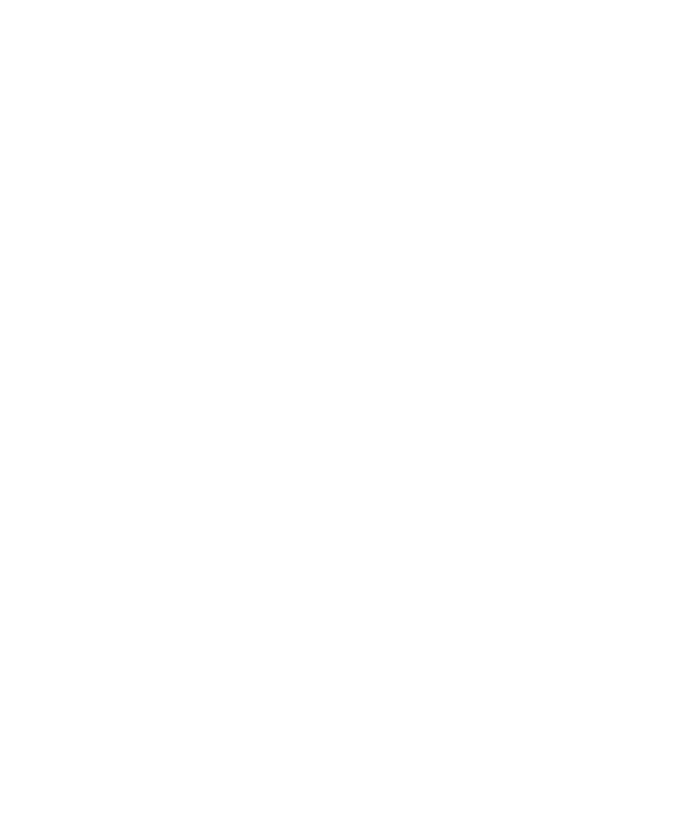
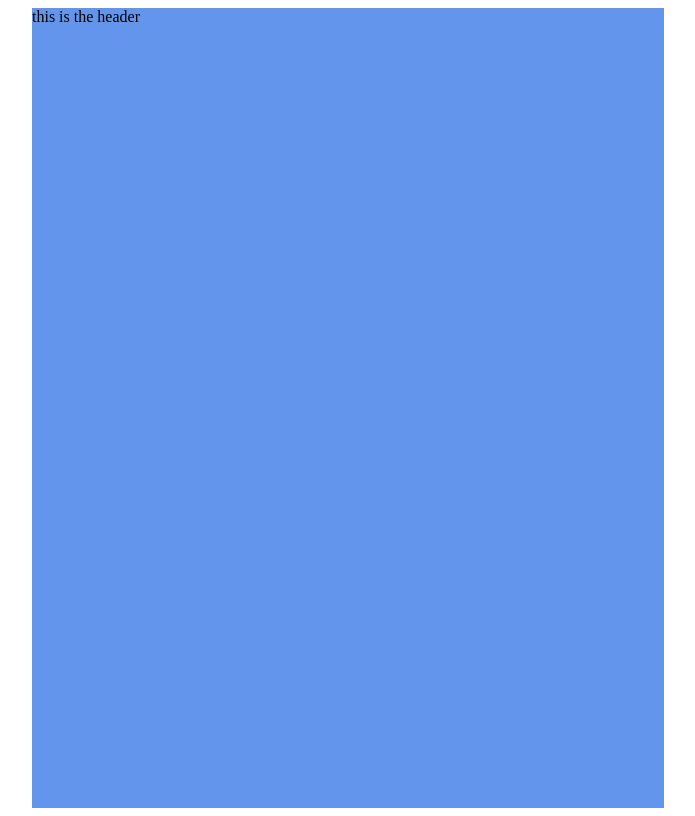
Before and after one commit to ballaschottner/git_0106_tricolor, a plain HTML site: page index.html in a window 1280 px wide. Shown: the whole page, without its empty margins (292-987 px from the left). Drawn offline with Linux system fonts and the light colour scheme.

Commit message:
add header

```diff
--- a/index.html
+++ b/index.html
@@ -6,6 +6,8 @@
     <link rel="stylesheet" href="main.css">
 </head>
 <body>
-
+<header>
+    this is the header
+</header>
 </body>
 </html>
--- a/main.css
+++ b/main.css
@@ -0,0 +1,6 @@
+header {
+    height: 100vh;
+    width: 50%;
+    background: cornflowerblue;
+    margin: 0 auto;
+}
```
